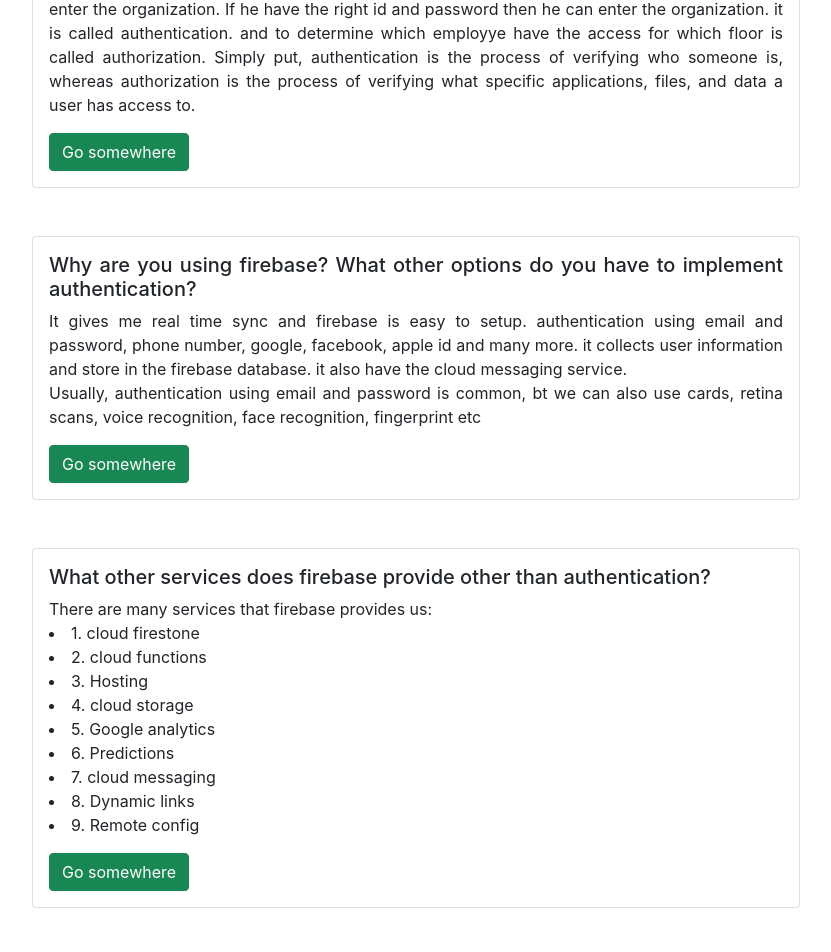
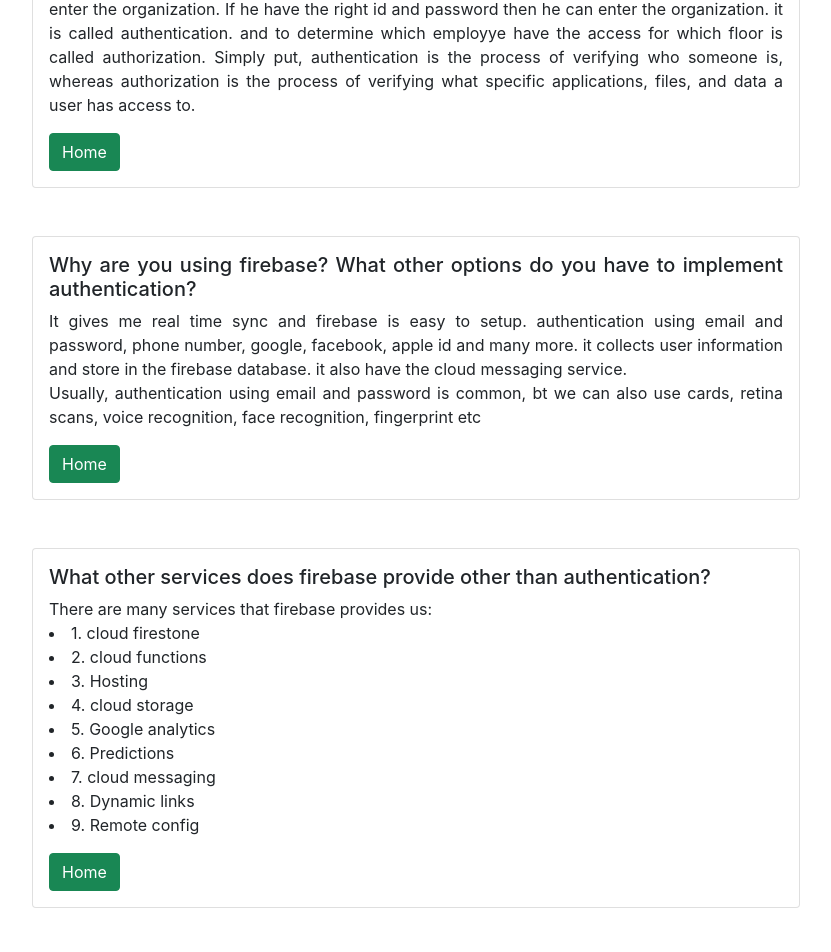
Before and after one commit to Ahsan75412/Gentle-Care-Dental, a React (Create React App) app: page /blogs in a window 1280 px wide. Shown: the part 200-1152 px from the top of the page, without its empty margins (224-1055 px from the left). Built offline with nearby package versions, Linux system fonts and the light colour scheme; no server answers.

Commit message:
Added readme md file live link here

```diff
--- a/src/components/Blogs/Blogs.js
+++ b/src/components/Blogs/Blogs.js
@@ -16,7 +16,7 @@
                         Simply put, authentication is the process of verifying who someone is, whereas authorization is the process of verifying what specific applications, files, and data a user has access to.
                     </p>
 
-                    <a href="#" className="btn btn-success">Go somewhere</a>
+                    <a href="/home" className="btn btn-success">Home</a>
                 </div>
             </div>
 
@@ -35,7 +35,7 @@
 
                     </p>
 
-                    <a href="#" className="btn btn-success">Go somewhere</a>
+                    <a href="/home" className="btn btn-success">Home</a>
                 </div>
             </div>
 
@@ -67,7 +67,7 @@
 
                     </p>
 
-                    <a href="#" className="btn btn-success">Go somewhere</a>
+                    <a href="/home" className="btn btn-success">Home</a>
                 </div>
             </div>
 
--- a/src/components/Home/Service/Service.js
+++ b/src/components/Home/Service/Service.js
@@ -16,7 +16,7 @@
                     <h5 className="card-title">{name}</h5>
                     <p className="card-text">{description}</p>
                     <h5 className="card-text">Price: ${price}</h5>
-                    <button onClick={() => nevigateToServiceDetail(id)}  className='btn  btn-success'>Bye Service {id}</button>
+                    <button onClick={() => nevigateToServiceDetail(id)}  className='btn  btn-success'>Buy Service {id}</button>
                 </div>
             </div>
         </div>
```
Also changed, not shown: firebase.json (added), 2 other files (tests, documents, lock files or other folders).
